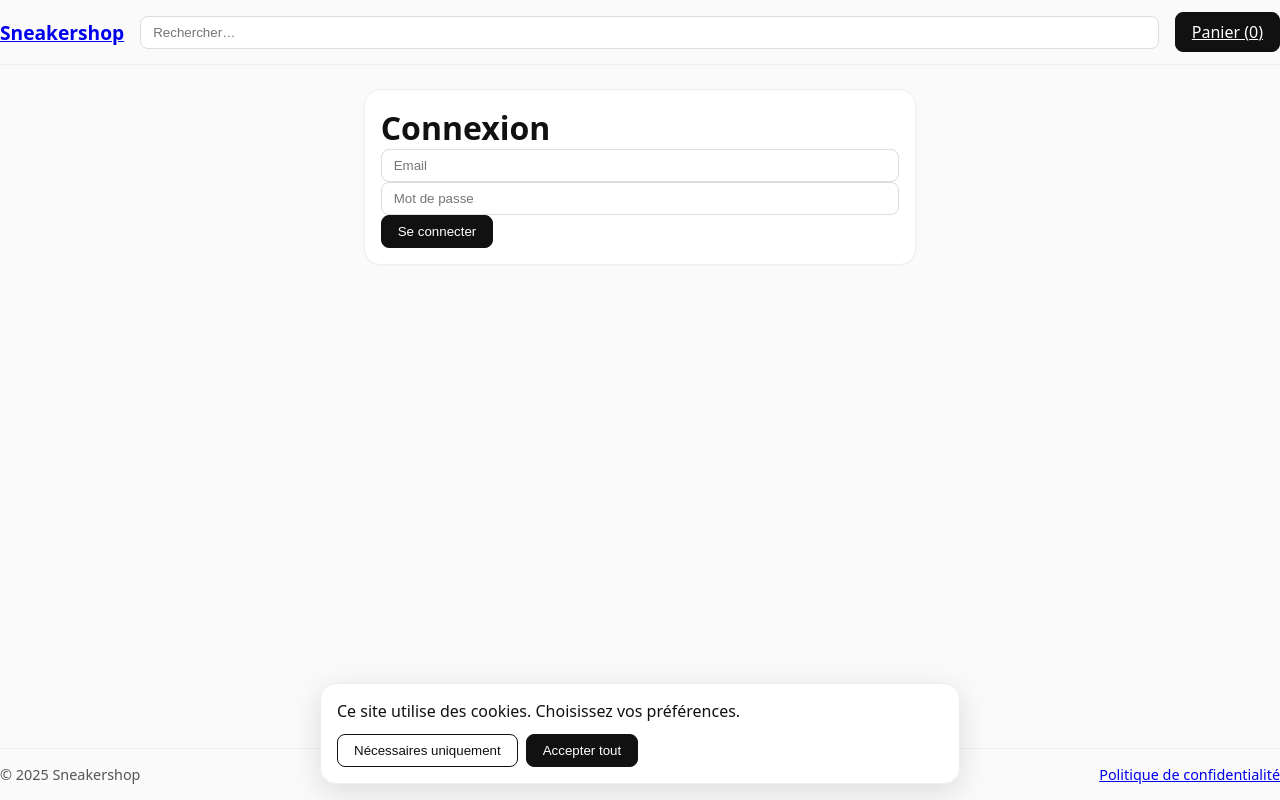
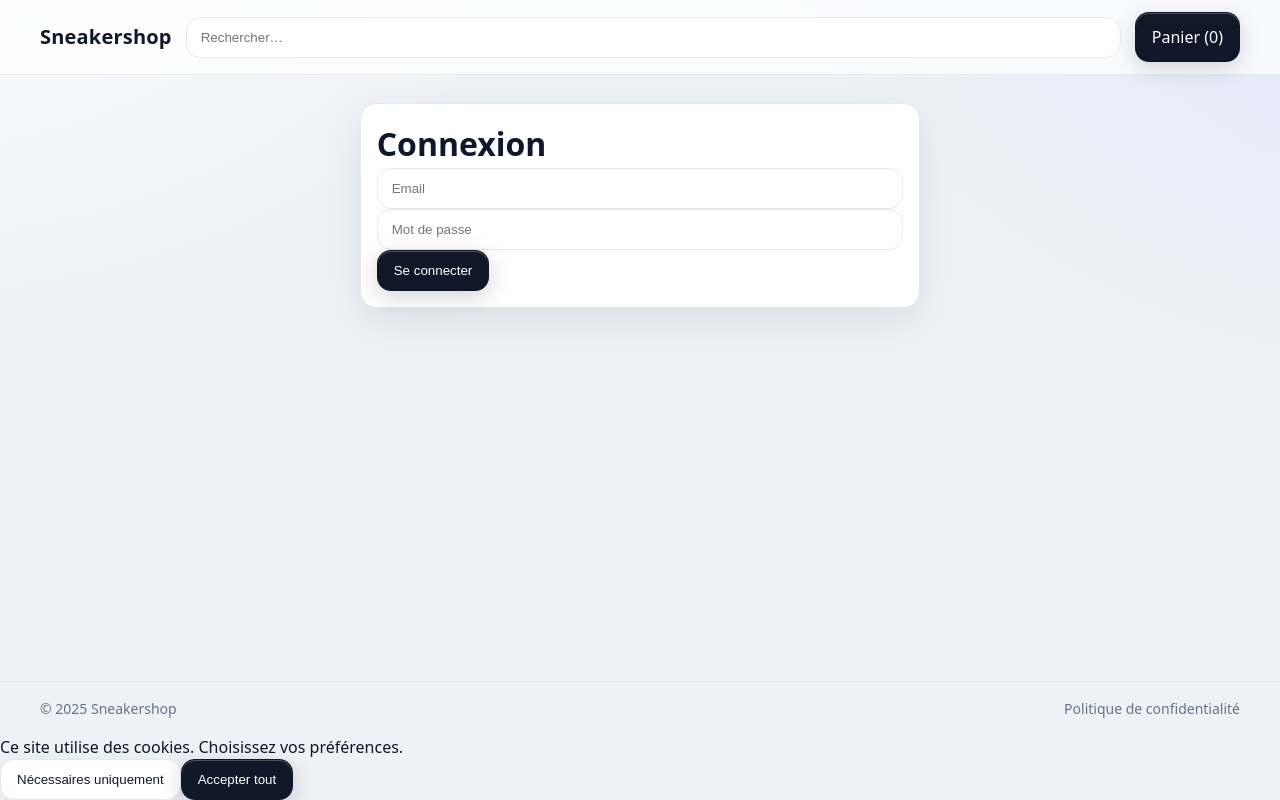
Before and after one commit to Vktrp/Bootcamp-Web, a React (Vite) app: page /login in a window 1280 px wide. Built offline with nearby package versions, Linux system fonts and the light colour scheme; no server answers.

Commit message:
changed web page style

```diff
--- a/src/components/Header.tsx
+++ b/src/components/Header.tsx
@@ -18,12 +18,13 @@ export default function Header(){
   return (
     <header className="site-header">
   <div className="container-page bar">
-        <Link to="/products" style={{ fontWeight: 700, fontSize: "1.2rem" }}>Sneakershop</Link>
-        <form style={{ flex: 1 }} onSubmit={onSubmit}>
+    <a href="/products" className="brand">Sneakershop</a>
+    <form className="search" onSubmit={onSubmit}>
       <input name="q" className="input" placeholder="Rechercher…" defaultValue={params.get("q")||""} />
     </form>
     <Link to="/cart" className="btn">Panier ({count})</Link>
   </div>
 </header>
+
   );
 }
--- /dev/null
+++ b/src/components/Hero.tsx
@@ -0,0 +1,26 @@
+// src/components/Hero.tsx
+export default function Hero(){
+  return (
+    <section className="hero container-page">
+      <div>
+        <h1 className="title">
+          La sélection <span style={{color:"var(--accent)"}}>confort</span> de la saison
+        </h1>
+        <p className="subtitle">
+          Des sneakers légères, un amorti premium, et des stocks en temps réel par pointure.
+        </p>
+        <div className="cta">
+          <a href="/products" className="btn">Voir les nouveautés</a>
+          <a href="/products?category=MEN" className="btn-outline">Collection Homme</a>
+        </div>
+      </div>
+      <div className="img-wrap">
+        <img
+          className="img"
+          src="https://images.unsplash.com/photo-1542291026-7eec264c27ff?q=80&w=1200&auto=format&fit=crop"
+          alt="Sneaker hero"
+        />
+      </div>
+    </section>
+  );
+}
--- a/src/features/catalog/ProductCard.tsx
+++ b/src/features/catalog/ProductCard.tsx
@@ -1,16 +1,21 @@
 import { Link } from "react-router-dom";
+import type { Product } from "./types";
 import { formatPrice } from "../../lib/utils";
-import type { Product } from "./types";
 
 export default function ProductCard({ p }: { p: Product }) {
+  const low = p.variants?.some(v => v.stock > 0) && p.variants.reduce((min,v)=>Math.min(min, v.stock), Infinity) <= 3;
+
   return (
     <div className="card product-card">
-      <img src={p.images?.[0] || "https://via.placeholder.com/640x480"} alt={p.name} />
-      <div className="mt-3">
-        <h3 className="font-semibold" style={{ overflow: "hidden", textOverflow: "ellipsis", whiteSpace: "nowrap" }}>{p.name}</h3>
-        <p className="text-sm">{p.brand}</p>
-        <p className="mt-1 font-semibold">{formatPrice(p.priceCents)}</p>
-        <Link to={`/product/${p.id}`} className="btn mt-3">Voir</Link>
+      <img className="thumb" src={p.images?.[0] || "https://picsum.photos/seed/snk/800/600"} alt={p.name} />
+      <div className="meta">
+        <h3 className="name">{p.name}</h3>
+        <p className="brand">{p.brand}</p>
+        <p className="price">{formatPrice(p.priceCents)}</p>
+        <div className="mt-3" style={{ display:"flex", gap:"8px" }}>
+          <Link to={`/product/${p.id}`} className="btn">Voir</Link>
+          {low && <span className="badge badge-warning">Stock bas</span>}
+        </div>
       </div>
     </div>
   );
--- a/src/styles/globals.css
+++ b/src/styles/globals.css
@@ -1,49 +1,152 @@
-/* Reset de base */
-* { margin: 0; padding: 0; box-sizing: border-box; }
-html, body, #root { height: 100%; }
-body { font-family: system-ui, -apple-system, Segoe UI, Roboto, Ubuntu, Cantarell, 'Helvetica Neue', Arial, 'Noto Sans', 'Apple Color Emoji', 'Segoe UI Emoji', 'Segoe UI Symbol'; color: #111; background: #fafafa; }
+:root{
+  /* D — Soft UI */
+  --bg:#eef1f5;
+  --card:#ffffff;
+  --text:#0f172a;
+  --muted:#64748b;
+  --border:#e6e8ee;
+  --primary:#111827;
+  --accent:#2563eb;
 
-/* Layout */
-.app-container { min-height: 100vh; display: flex; flex-direction: column; }
-.main-content { flex: 1; max-width: 1280px; margin: 0 auto; padding: 1.5rem 1rem; }
-.container-page { max-width: 1280px; margin: 0 auto; padding: 0 1rem; }
+  --radius:16px;
+  --shadow: 0 14px 40px rgba(15,23,42,.08);
+  --shadow-hover: 0 20px 60px rgba(15,23,42,.12);
+  --ring: 0 0 0 4px rgba(37,99,235,.18);
+}
 
-/* Boutons */
-.btn { display: inline-flex; align-items: center; gap: .5rem; padding: .5rem 1rem; border-radius: .5rem; border: 1px solid #111; background: #111; color: #fff; cursor: pointer; }
-.btn:hover { opacity: .9; }
-.btn:disabled { opacity: .5; cursor: not-allowed; }
-.btn-outline { display: inline-flex; align-items: center; gap: .5rem; padding: .5rem 1rem; border-radius: .5rem; border: 1px solid #111; background: transparent; color: #111; cursor: pointer; }
-.btn-outline:hover { background: #f2f2f2; }
+*{ box-sizing:border-box; margin:0; padding:0; }
+html,body,#root{ height:100%; }
+body{
+  font: 500 16px/1.5 system-ui, -apple-system, "Segoe UI", Roboto, "Helvetica Neue", Arial;
+  color:var(--text); background:
+    radial-gradient(1200px 800px at -10% -20%, #fff 0, transparent 60%),
+    radial-gradient(1400px 900px at 120% -10%, #dfe7ff 0, transparent 55%),
+    var(--bg);
+  -webkit-font-smoothing:antialiased; text-rendering:optimizeLegibility;
+}
+a{ color:inherit; text-decoration:none; }
+a:hover{ color:var(--accent); }
 
-/* Formulaires */
-.input { width: 100%; padding: .5rem .75rem; border: 1px solid #ddd; border-radius: .5rem; background: #fff; }
-textarea.input { resize: vertical; }
+.app-container{ min-height:100vh; display:flex; flex-direction:column; }
+.container-page{ max-width:1200px; margin:0 auto; padding:0 20px; }
+.main-content{ flex:1; max-width:1200px; margin:0 auto; padding:28px 20px; }
 
-/* Cartes et badges */
-.card { background: #fff; border: 1px solid #eee; border-radius: 1rem; padding: 1rem; box-shadow: 0 1px 2px rgba(0,0,0,.03); }
-.badge { display: inline-block; padding: .25rem .5rem; font-size: .75rem; border-radius: 999px; background: #111; color: #fff; }
+/* Header Soft glass */
+.site-header{
+  position:sticky; top:0; z-index:50;
+  backdrop-filter: blur(12px) saturate(115%);
+  background:rgba(255,255,255,.75);
+  border-bottom:1px solid var(--border);
+}
+.site-header .bar{ display:flex; align-items:center; gap:14px; padding:12px 0; }
+.brand{ font-weight:800; font-size:20px; letter-spacing:.2px; }
+.search{ flex:1; }
 
-/* Grilles */
-.grid-products { display: grid; grid-template-columns: repeat(auto-fit, minmax(220px, 1fr)); gap: 1rem; }
-.product-card img { width: 100%; height: 190px; object-fit: cover; border-radius: .75rem; }
+/* Inputs / Buttons */
+.input{
+  width:100%; padding:12px 14px; border-radius:14px;
+  border:1px solid var(--border); background:#fff; outline:none;
+  box-shadow: inset 0 1px 0 rgba(255,255,255,.6);
+  transition: border-color .15s, box-shadow .15s, transform .06s;
+}
+.input:focus{ border-color:var(--accent); box-shadow:var(--ring); }
+label{ display:block; font-size:13px; color:var(--muted); margin:4px 0 6px; }
 
-/* Header / Footer */
-.site-header { border-bottom: 1px solid #eee; }
-.site-header .bar { display: flex; align-items: center; gap: 1rem; padding: .75rem 0; }
-.site-footer { border-top: 1px solid #eee; margin-top: 2rem; }
-.site-footer .bar { display: flex; flex-wrap: wrap; gap: 1rem; justify-content: space-between; padding: 1rem 0; font-size: .9rem; color: #555; }
+.btn{
+  display:inline-flex; align-items:center; gap:8px; padding:12px 16px;
+  border-radius:14px; border:1px solid #0f172a10;
+  background:linear-gradient(#111827, #0f172a); color:#fff; cursor:pointer;
+  box-shadow: 0 6px 22px rgba(17,24,39,.18), inset 0 1px 0 rgba(255,255,255,.25);
+  transition: transform .12s ease, box-shadow .12s ease, opacity .12s;
+}
+.btn:hover{ transform:translateY(-1px); box-shadow: 0 10px 30px rgba(17,24,39,.22); }
+.btn:active{ transform:translateY(0); }
+.btn:disabled{ opacity:.55; cursor:not-allowed; }
 
-/* Cookie banner */
-.cookie-banner { position: fixed; left: 50%; transform: translateX(-50%); bottom: 1rem; width: min(640px, calc(100% - 2rem)); background: #fff; border: 1px solid #eee; border-radius: 1rem; padding: 1rem; box-shadow: 0 8px 30px rgba(0,0,0,.12); }
-.cookie-banner p { margin-bottom: .75rem; }
-.cookie-banner .actions { display: flex; gap: .5rem; }
+.btn-outline{
+  display:inline-flex; align-items:center; gap:8px; padding:12px 16px;
+  border-radius:14px; background:#fff; color:var(--primary);
+  border:1px solid var(--border);
+  box-shadow: 0 6px 22px rgba(15,23,42,.06);
+}
+.btn-outline:hover{ box-shadow: 0 10px 28px rgba(15,23,42,.10); }
 
-/* Utilitaires simples */
-.mt-1 { margin-top: .25rem; }
-.mt-2 { margin-top: .5rem; }
-.mt-3 { margin-top: .75rem; }
-.mt-4 { margin-top: 1rem; }
-.text-sm { font-size: .9rem; color: #666; }
-.text-danger { color: #c00; }
-.font-semibold { font-weight: 600; }
-.text-center { text-align: center; }
+/* Cards Soft */
+.card{
+  background:var(--card); border:1px solid var(--border);
+  border-radius:var(--radius); padding:16px;
+  box-shadow: var(--shadow);
+  transition: transform .18s ease, box-shadow .18s ease;
+}
+.card:hover{ transform: translateY(-3px); box-shadow: var(--shadow-hover); }
+
+/* Hero */
+.hero{
+  margin-top:18px; border-radius:24px; padding:28px;
+  background:
+    radial-gradient(900px 400px at 15% 0%, #ffffff 0, transparent 60%),
+    linear-gradient(135deg, #ffffffcc, #eef3ffcc);
+  border:1px solid var(--border); box-shadow: var(--shadow);
+  display:grid; grid-template-columns: 1.2fr 1fr; gap:24px; align-items:center;
+}
+.hero .title{ font-size:40px; line-height:1.1; font-weight:900; letter-spacing:.2px; }
+.hero .subtitle{ color:var(--muted); margin-top:10px; }
+.hero .cta{ margin-top:18px; display:flex; gap:10px; flex-wrap:wrap; }
+.hero .img-wrap{
+  background: radial-gradient(400px 200px at 60% 20%, #cfe2ff 0, transparent 60%);
+  border-radius:20px; padding:14px; border:1px dashed #c3d2ff; text-align:center;
+}
+.hero .img{ width:100%; max-width:520px; aspect-ratio:4/3; object-fit:cover; border-radius:16px; }
+
+/* Product grid */
+.grid-products{ display:grid; gap:18px; grid-template-columns:repeat(auto-fill, minmax(240px,1fr)); }
+.product-card .thumb{
+  width:100%; aspect-ratio:4/3; object-fit:cover; border-radius:16px;
+  background:#f2f5fb; display:block;
+  box-shadow: inset 0 1px 0 rgba(255,255,255,.8);
+}
+.product-card .meta{ margin-top:12px; }
+.product-card .name{ font-weight:800; white-space:nowrap; overflow:hidden; text-overflow:ellipsis; }
+.product-card .brand{ color:var(--muted); font-size:14px; margin-top:4px; }
+.product-card .price{ font-weight:900; margin-top:6px; }
+
+/* Filters bar */
+.filters{
+  display:flex; gap:14px; flex-wrap:wrap; align-items:flex-end; margin-bottom:10px;
+  background:#fff; border:1px solid var(--border); border-radius:18px; padding:14px;
+  box-shadow: var(--shadow);
+}
+.filters .group{ min-width:180px; }
+
+/* Badges / stock */
+.badge{ display:inline-block; padding:.25rem .6rem; font-size:12px; border-radius:999px; background:#111827; color:#fff; }
+.badge-warning{ background:#f59e0b; }
+.badge-success{ background:#22c55e; }
+
+/* Skeletons */
+.skeleton{ position:relative; overflow:hidden; background:#eef1f5; border-radius:16px; }
+.skeleton::after{
+  content:""; position:absolute; inset:0; background:linear-gradient(90deg, transparent, #ffffff66, transparent);
+  transform:translateX(-100%); animation: shimmer 1.2s infinite;
+}
+@keyframes shimmer{ to{ transform:translateX(100%); } }
+
+/* Footer */
+.site-footer{ border-top:1px solid var(--border); margin-top:36px; }
+.site-footer .bar{ display:flex; flex-wrap:wrap; gap:12px; justify-content:space-between; padding:16px 0; font-size:14px; color:var(--muted); }
+
+/* Small helpers */
+.mt-1{ margin-top:4px; } .mt-2{ margin-top:8px; } .mt-3{ margin-top:12px; } .mt-4{ margin-top:16px; }
+.text-sm{ font-size:14px; color:var(--muted); }
+.text-danger{ color:#c1121f; }
+.font-semibold{ font-weight:600; }
+
+/* Dark mode auto */
+@media (prefers-color-scheme: dark){
+  :root{
+    --bg:#0b0e14; --card:#0f131a; --text:#e6e9ef; --muted:#9aa7bd;
+    --border:#1f2430; --primary:#e5e7eb; --accent:#60a5fa;
+    --shadow: 0 14px 44px rgba(0,0,0,.45); --shadow-hover: 0 22px 70px rgba(0,0,0,.55);
+  }
+  .site-header{ background:rgba(11,14,20,.6); }
+}
```
Also changed, not shown: src/features/catalog/Filters.tsx (+11 -28 lines), src/features/catalog/ProductListPage.tsx (+25 -6 lines). Lines whose indentation alone changed are shown as unchanged.
